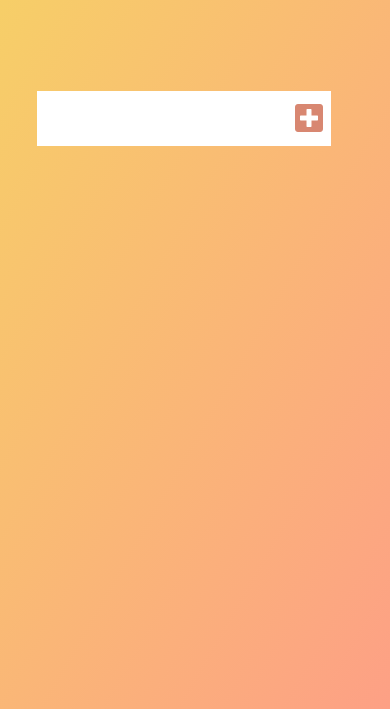
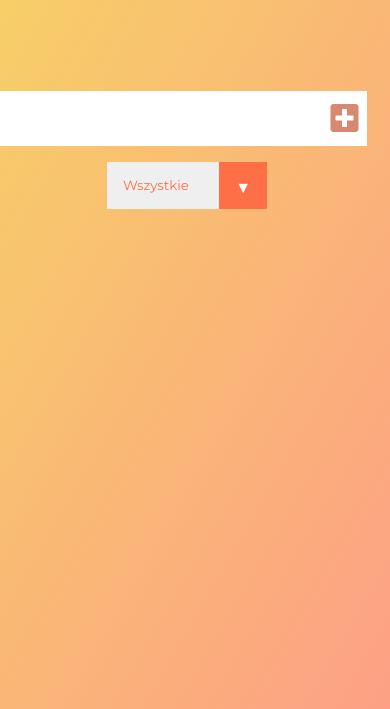
Before and after one commit to neqts/YoursToDos, a plain HTML site: page index.html in a window 390 px wide. Shown: the part 135-844 px from the top of the page. Drawn offline with Linux system fonts and the light colour scheme.

Commit message:
Add new files

```diff
--- a/style.css
+++ b/style.css
@@ -140,6 +140,19 @@ select{
 }
 @media only screen and (max-width: 450px){
     form input{
-margin-left: 150px;
-max-width: 250px;
+margin-left: 40px;
+
 }}
+
+@media only screen and (max-width: 450px){
+    body > form{
+
+
+}}
+
+@media only screen and (max-width: 450px){
+.select{
+position: absolute;
+margin-top: 150px;
+margin-left: 140px;
+}}
```
